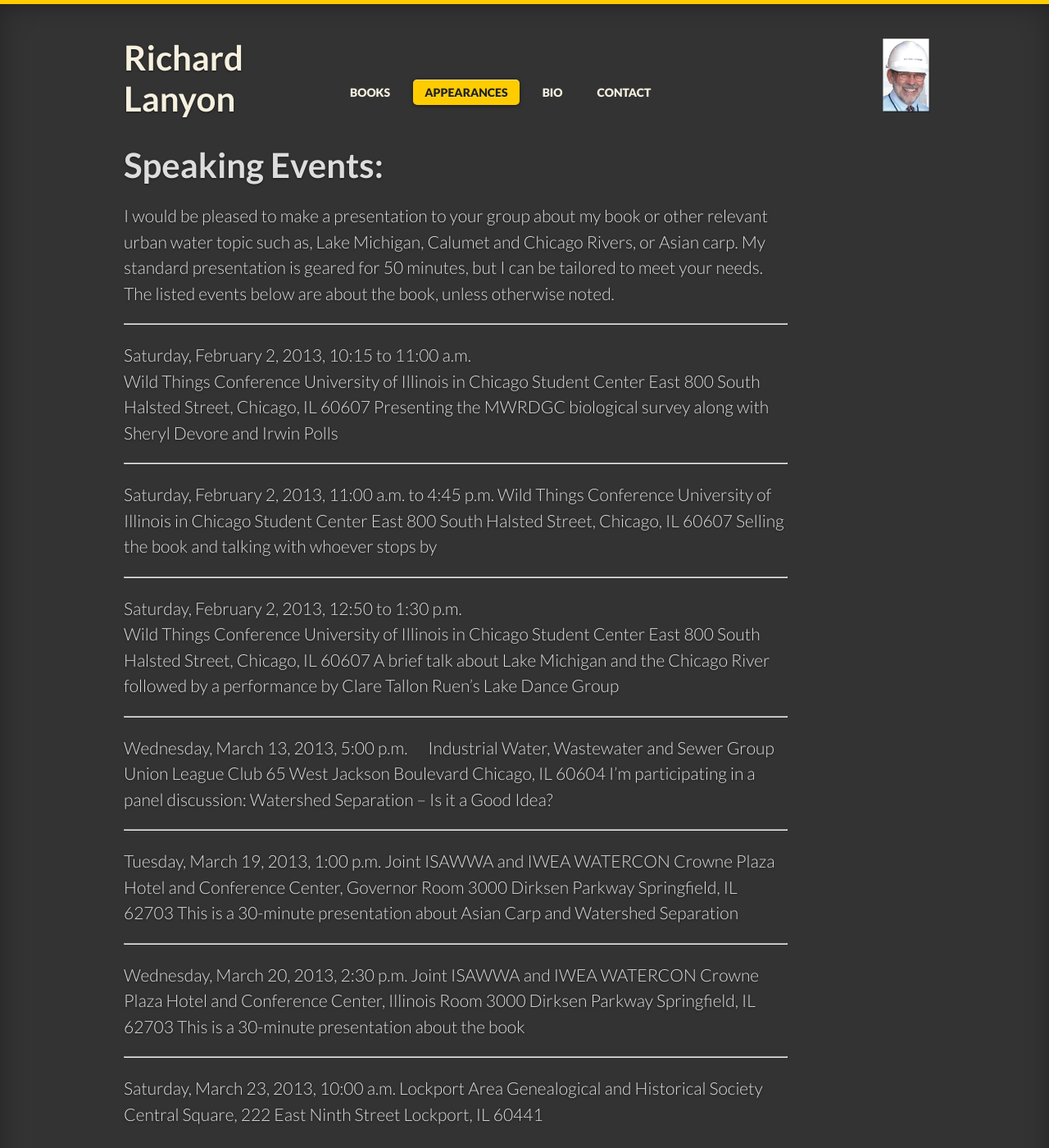
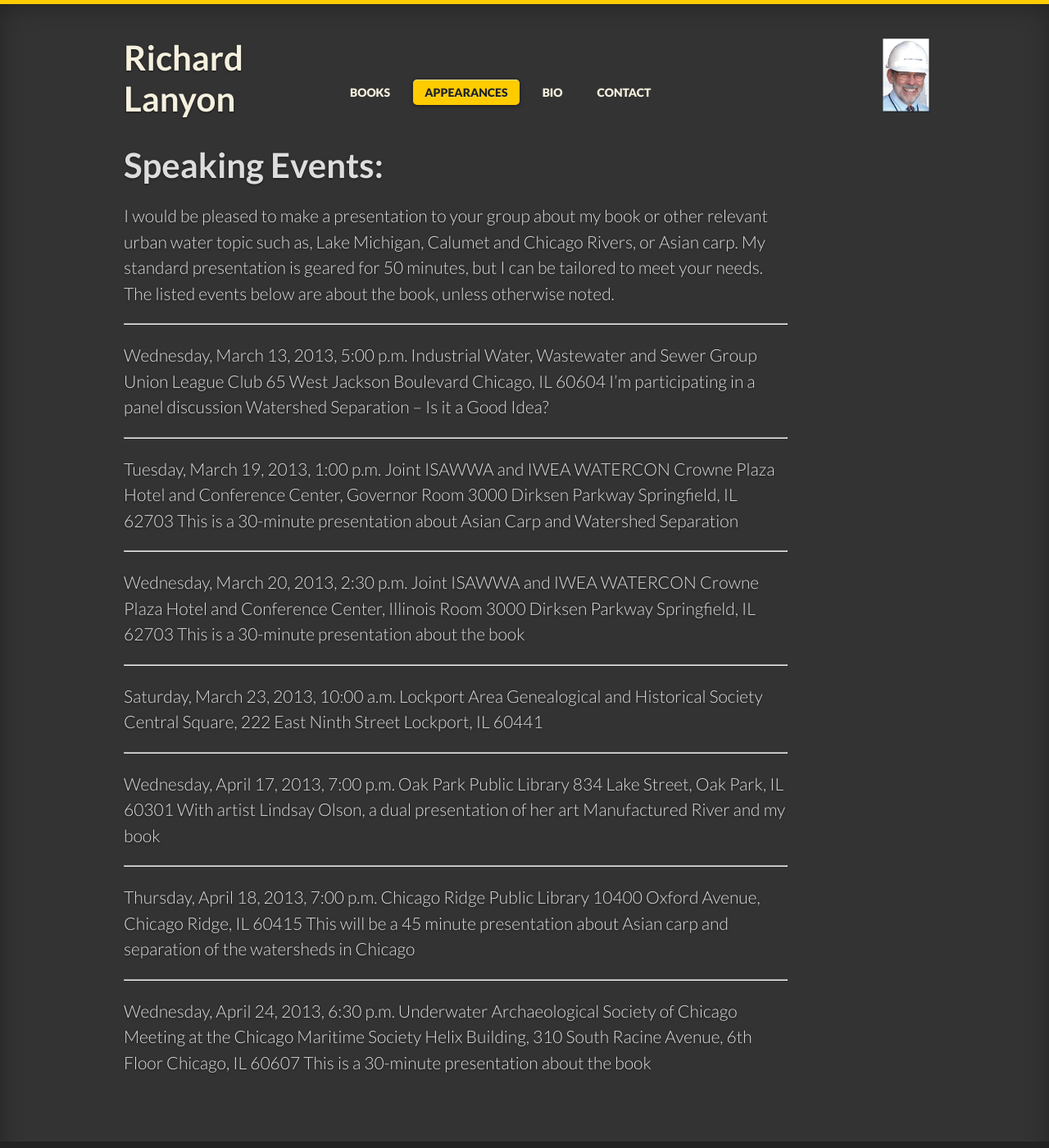
Before and after one commit to LanyonM/lanyonspeaks, a Jekyll site: the page built from _posts/2013-01-01-speaking.md, in a window 1280 px wide and 1400 px high. Shown: the whole window at 82% size. Built offline with Jekyll 4.4.1, drawn with Linux system fonts in a browser that asks for light colours; some web fonts are replaced.

Commit message:
Update 2013-01-01-speaking.md

```diff
--- a/_posts/2013-01-01-speaking.md
+++ b/_posts/2013-01-01-speaking.md
@@ -10,39 +10,13 @@ I would be pleased to make a presentation to your group about my book or other r
 
 ----
 
-Saturday, February 2, 2013, 10:15 to 11:00 a.m.
-Wild Things Conference
-University of Illinois in Chicago
-Student Center East
-800 South Halsted Street, Chicago, IL 60607
-Presenting the MWRDGC biological survey along with Sheryl Devore and Irwin Polls
-
-----
-
-Saturday, February 2, 2013, 11:00 a.m. to 4:45 p.m.
-Wild Things Conference
-University of Illinois in Chicago
-Student Center East
-800 South Halsted Street, Chicago, IL 60607
-Selling the book and talking with whoever stops by
-
-----
-
-Saturday, February 2, 2013, 12:50 to 1:30 p.m.
-Wild Things Conference
-University of Illinois in Chicago
-Student Center East
-800 South Halsted Street, Chicago, IL 60607
-A brief talk about Lake Michigan and the Chicago River followed by a performance by Clare Tallon Ruen’s Lake Dance Group
-
-----
-
 Wednesday, March 13, 2013, 5:00 p.m.
 Industrial Water, Wastewater and Sewer Group
 Union League Club
 65 West Jackson Boulevard
 Chicago, IL 60604
-I’m participating in a panel discussion: Watershed Separation – Is it a Good Idea?
+I’m participating in a panel discussion
+Watershed Separation – Is it a Good Idea?
 
 ----
 
@@ -68,3 +42,27 @@ Saturday, March 23, 2013, 10:00 a.m.
 Lockport Area Genealogical and Historical Society
 Central Square, 222 East Ninth Street
 Lockport, IL 60441
+
+----
+
+Wednesday, April 17, 2013, 7:00 p.m.
+Oak Park Public Library
+834 Lake Street, Oak Park, IL 60301
+With artist Lindsay Olson, a dual presentation
+of her art Manufactured River and my book
+
+----
+
+Thursday, April 18, 2013, 7:00 p.m.
+Chicago Ridge Public Library
+10400 Oxford Avenue, Chicago Ridge, IL 60415
+This will be a 45 minute presentation about Asian
+carp and separation of the watersheds in Chicago
+
+----
+Wednesday, April 24, 2013, 6:30 p.m.
+Underwater Archaeological Society of Chicago
+Meeting at the Chicago Maritime Society
+Helix Building, 310 South Racine Avenue, 6th Floor
+Chicago, IL 60607
+This is a 30-minute presentation about the book
```
